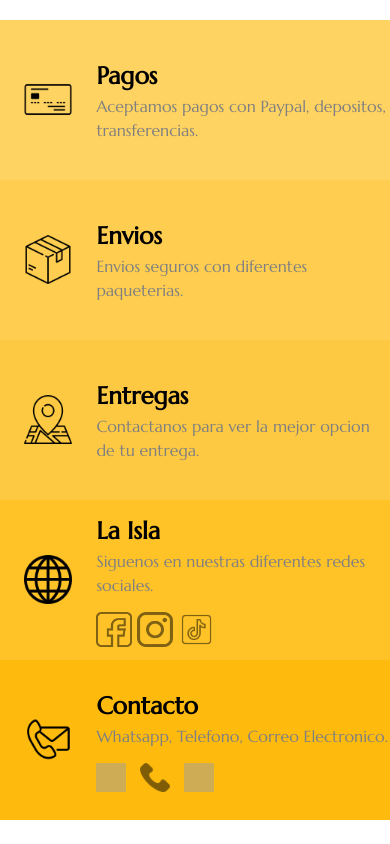
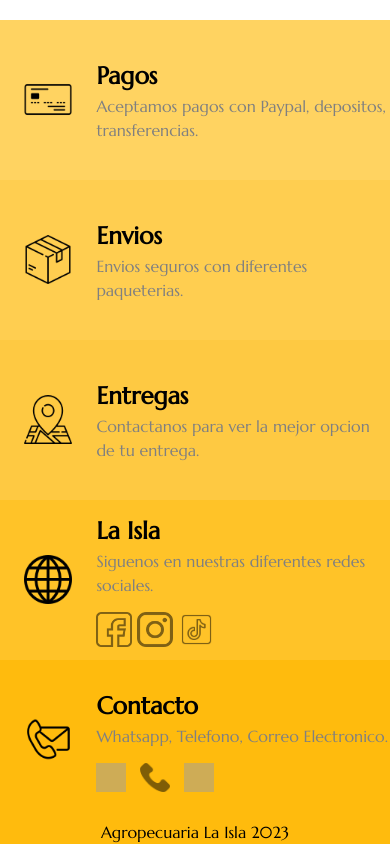
Before and after one commit to RodrigoGutierrezPacheco/LaIsla, a React (Create React App) app: page / in a window 390 px wide. Shown: the part 1600-2444 px from the top of the page. Before the commit the page ends 2420 px from the top, so only its background shows below. Built offline with nearby package versions, Linux system fonts and the light colour scheme; no server answers; grey boxes are pictures that could not be loaded.

Commit message:
modificacion index

```diff
--- a/public/index.html
+++ b/public/index.html
@@ -10,7 +10,7 @@
     <meta name="viewport" content="width=device-width, initial-scale=1" />
     <meta name="theme-color" content="#000000" />
     <meta
-      name="La Isla"
+      name="description"
       content="Productos 100% naturales, de nuestra Huerta a tu mesa."
     />
 
--- a/src/pages/HomePage/HomePage.css
+++ b/src/pages/HomePage/HomePage.css
@@ -200,6 +200,10 @@ body{
 		align-items: center;
 	}
 
+	.footer1{
+		background-color:#FFBB0D;
+	}
+
 	.contacto{
 		height: 10rem;
 		background-color: #FFBB0D;
--- a/src/pages/HomePage/HomePage.jsx
+++ b/src/pages/HomePage/HomePage.jsx
@@ -1,5 +1,6 @@
 import "./HomePage.css";
 import { Button } from "react-bootstrap";
+import { motion } from "framer-motion";
 
 function HomePage() {
   return (
@@ -60,7 +61,7 @@ function HomePage() {
 			<img className="honeyCumb" src="images/honeyCumb.png" alt="" />
 			<h1 className="productosLaIsla">Productos La Isla, de Guerrero para todo Mexico</h1>
 			<h3 className="son">Son cosechados con los mas altos estandades de calidad, nos encargamos de todo el proceso desde el principio hasta el fin.</h3>
-      <button className="buttonConocenos">!Conocenos¡</button>
+      <motion.button whileTap={{scale:1.2}} className="buttonConocenos">!Conocenos¡</motion.button>
 			<div className="footer">
 				<div className="flex pagos center">
 					<div>
@@ -117,6 +118,7 @@ function HomePage() {
 						</div>
 					</div>
 				</div>
+					<h1 className="footer1">Agropecuaria La Isla 2023 </h1>
 			</div>
     </div>
   );
```
